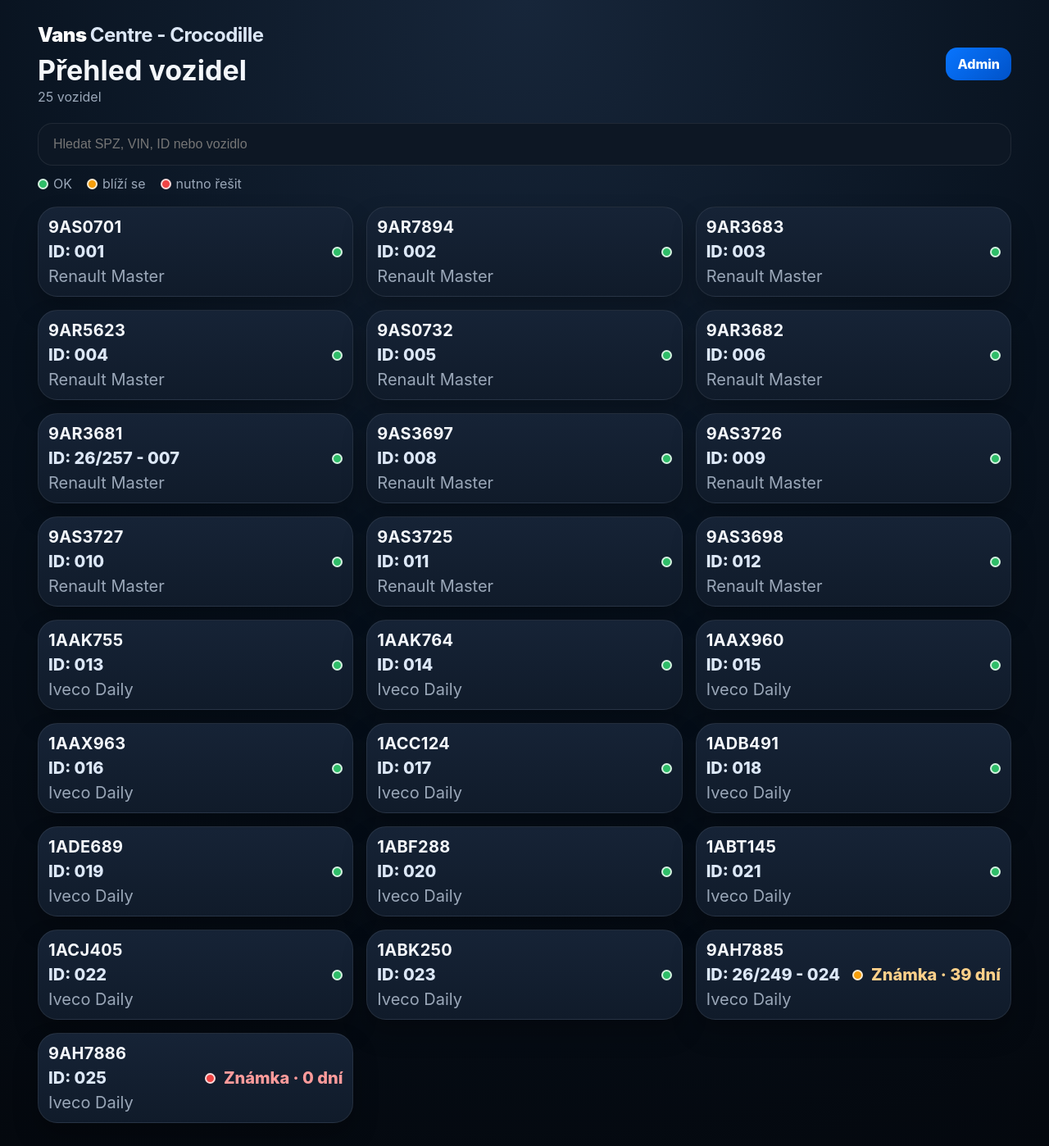
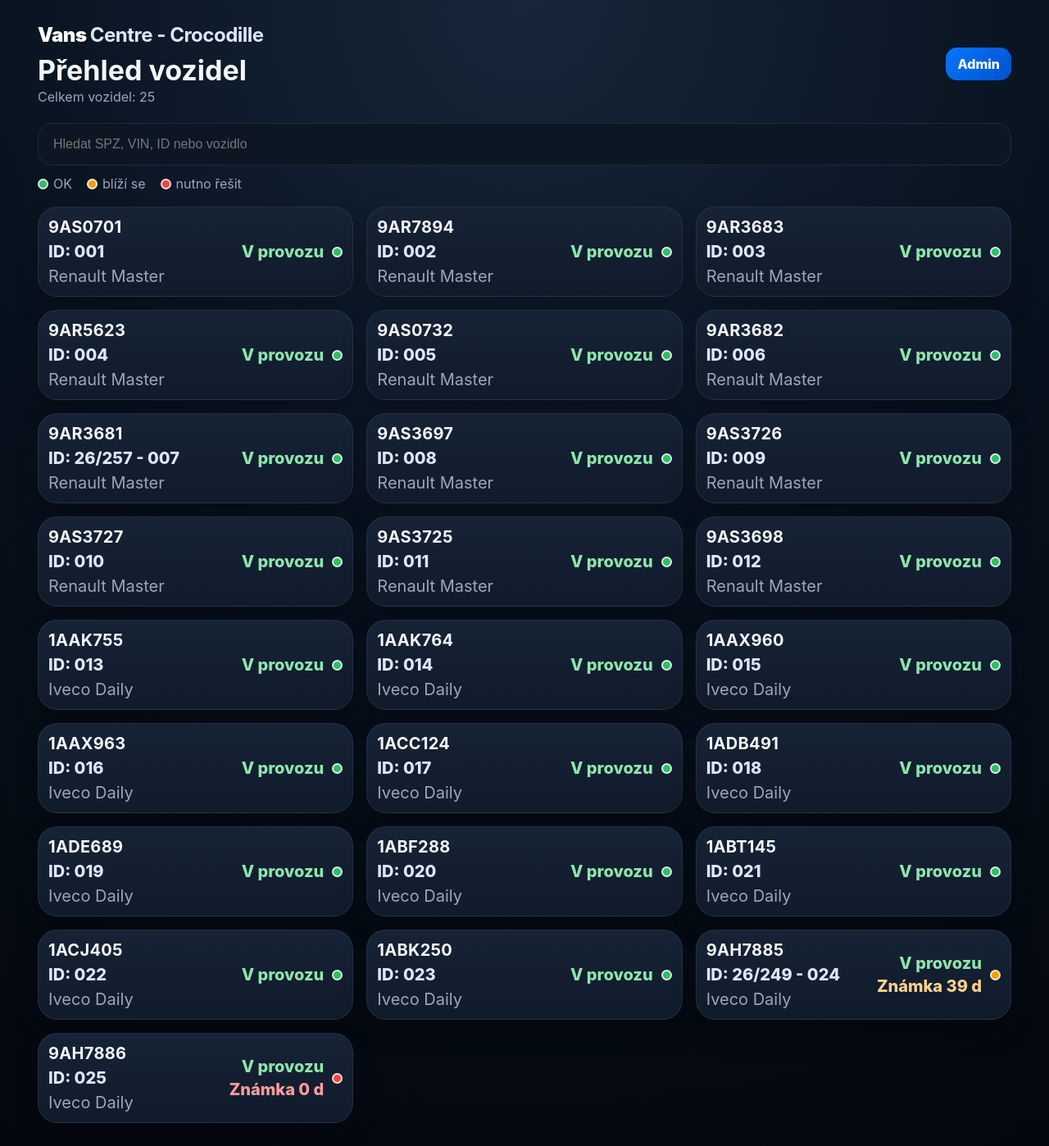
Before and after one commit to jakubwurm-coder/crocodille-rent, a Flask app: page / in a window 1280 px wide. Shown: the whole page at 82% size. Run offline with Flask 3, Linux system fonts and the light colour scheme.

Commit message:
Upraven přehled flotily a stav vozidel

```diff
--- a/templates/index.html
+++ b/templates/index.html
@@ -4,7 +4,7 @@
   <div>
     <div class="brand">Vans <span>Centre - Crocodille</span></div>
     <h1>Přehled vozidel</h1>
-    <p>{{ vehicles|length }} vozidel</p>
+    <p>Celkem vozidel: {{ vehicles|length }}</p>
   </div>
   <a class="btn small" href="/admin">Admin</a>
 </header>
@@ -21,6 +21,8 @@
 
 <div class="grid vehicle-list">
   {% for v in vehicles %}
+    {% set raw_status = (v.get('status','') or '')|lower %}
+    {% set is_returned = 'vráceno' in raw_status or 'vraceno' in raw_status %}
     <a class="vehicle-tile vehicle-row" href="/v/{{ v.id }}">
       <div class="tile-main">
         <strong>{{ v.spz }}</strong>
@@ -41,18 +43,21 @@
       </div>
 
       <div class="vehicle-status">
-        <i class="dot {{ vehicle_alert(v) }}"></i>
+        <div class="status-reasons">
+          {% if is_returned %}
+            <span class="status-reason bad">Vráceno{% if v.status[-10:]|length == 10 %} · {{ v.status[-10:] }}{% endif %}</span>
+          {% else %}
+            <span class="status-reason" style="color:#8de5ac">V provozu</span>
 
-        {% set alerts = vehicle_alert_items(v) %}
-        {% if alerts %}
-          <div class="status-reasons">
+            {% set alerts = vehicle_alert_items(v) %}
             {% for a in alerts %}
               <span class="status-reason {{ a.state }}">
-                {% if a.key == 'vignette_until' %}Známka{% else %}{{ a.label }}{% endif %} · {{ a.text }}
+                {% if a.key == 'vignette_until' %}Známka{% else %}{{ a.label }}{% endif %} {{ a.text|replace(' dní',' d') }}
               </span>
             {% endfor %}
-          </div>
-        {% endif %}
+          {% endif %}
+        </div>
+        <i class="dot {% if is_returned %}inactive{% else %}{{ vehicle_alert(v) }}{% endif %}"></i>
       </div>
     </a>
   {% endfor %}
```
